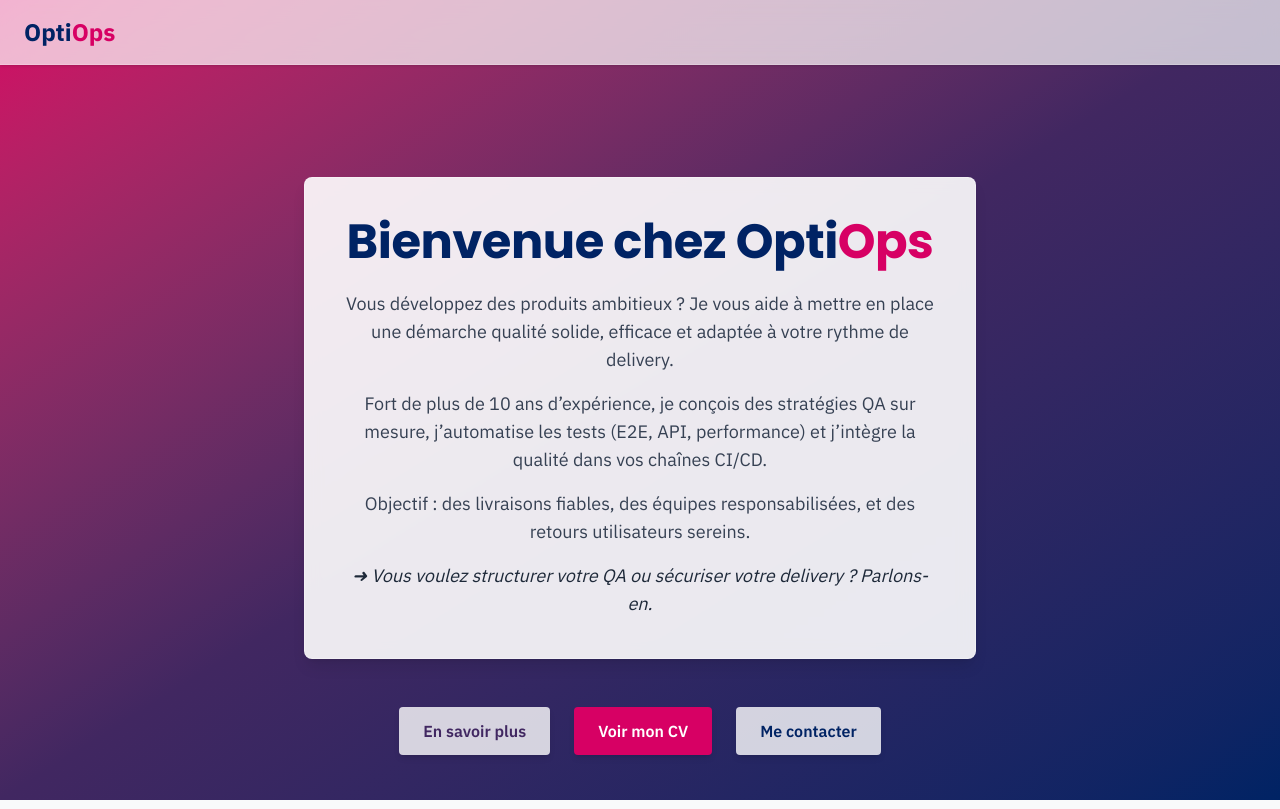
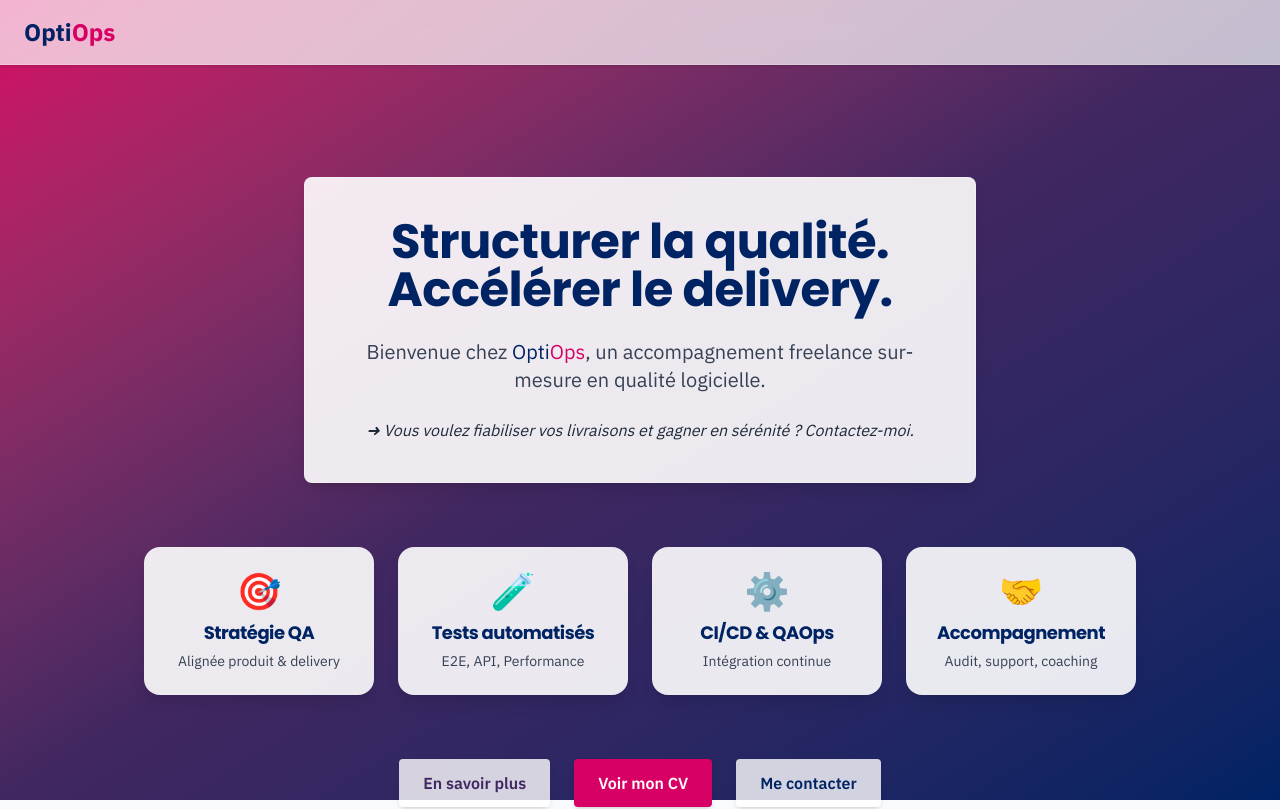
Before and after one commit to Mehdi92i/OptiOps, a Next.js app: page / in a window 1280 px wide. Shown: the top 809 px of the page. Built offline with nearby package versions, Linux system fonts and the light colour scheme.

Commit message:
change style hom page

```diff
--- a/src/app/page.js
+++ b/src/app/page.js
@@ -21,35 +21,53 @@ export default function Home() {
             {/* Fond dégradé comme le CV */}
             <div className="fixed inset-0 -z-10 bg-gradient-to-br from-[#D70064] via-[#412761] to-[#002364]" />
 
-            <div className="w-full max-w-screen-xl mx-auto px-6 lg:px-12 py-20 flex flex-col items-center space-y-12">
+            <div className="w-full max-w-screen-xl mx-auto px-6 lg:px-12 py-20 flex flex-col items-center space-y-16">
                 <div className="bg-white/90 backdrop-blur-sm border border-white/30 shadow-lg rounded-lg p-10 text-center space-y-6 max-w-2xl">
                     <h1 className="text-3xl md:text-5xl font-bold">
-                        Bienvenue chez <span className="text-[#002364]">Opti</span>
-                        <span className="text-[#D70064]">Ops</span>
+                        Structurer la qualité. <br />
+                        Accélérer le delivery.
                     </h1>
 
-                    <div className="space-y-4 text-gray-700 text-base md:text-lg">
-                        <p>
-                            Vous développez des produits ambitieux ? Je vous aide à mettre en
-                            place une démarche qualité solide, efficace et adaptée à votre
-                            rythme de delivery.
-                        </p>
-                        <p>
-                            Fort de plus de 10 ans d’expérience, je conçois des stratégies QA
-                            sur mesure, j’automatise les tests (E2E, API, performance) et
-                            j’intègre la qualité dans vos chaînes CI/CD.
-                        </p>
-                        <p>
-                            Objectif : des livraisons fiables, des équipes responsabilisées,
-                            et des retours utilisateurs sereins.
-                        </p>
-                        <p className="italic text-gray-800 mt-4">
-                            ➜ Vous voulez structurer votre QA ou sécuriser votre delivery ?
-                            Parlons-en.
-                        </p>
-                    </div>
+                    <p className="text-lg md:text-xl text-gray-700">
+                        Bienvenue chez <span className="text-[#002364]">Opti</span>
+                        <span className="text-[#D70064]">Ops</span>, un accompagnement
+                        freelance sur-mesure en qualité logicielle.
+                    </p>
+
+                    <p className="italic text-gray-800 mt-4 text-center">
+                        ➜ Vous voulez fiabiliser vos livraisons et gagner en sérénité ?
+                        Contactez-moi.
+                    </p>
                 </div>
 
+                <section className="grid grid-cols-1 sm:grid-cols-2 lg:grid-cols-4 gap-6 w-full max-w-5xl px-4">
+                    <div className="bg-white/90 text-[#D70064] rounded-2xl p-6 shadow-lg text-center flex flex-col items-center hover:scale-105 transition-transform duration-300">
+                        <span className="text-4xl mb-2">🎯</span>
+                        <h3 className="font-bold text-lg">Stratégie QA</h3>
+                        <p className="text-sm text-gray-700 mt-1">Alignée produit & delivery</p>
+                    </div>
+
+                    <div className="bg-white/90 text-[#412761] rounded-2xl p-6 shadow-lg text-center flex flex-col items-center hover:scale-105 transition-transform duration-300">
+                        <span className="text-4xl mb-2">🧪</span>
+                        <h3 className="font-bold text-lg">Tests automatisés</h3>
+                        <p className="text-sm text-gray-700 mt-1">E2E, API, Performance</p>
+                    </div>
+
+                    <div className="bg-white/90 text-[#002364] rounded-2xl p-6 shadow-lg text-center flex flex-col items-center hover:scale-105 transition-transform duration-300">
+                        <span className="text-4xl mb-2">⚙️</span>
+                        <h3 className="font-bold text-lg">CI/CD & QAOps</h3>
+                        <p className="text-sm text-gray-700 mt-1">Intégration continue</p>
+                    </div>
+
+                    <div className="bg-white/90 text-[#D70064] rounded-2xl p-6 shadow-lg text-center flex flex-col items-center hover:scale-105 transition-transform duration-300">
+                        <span className="text-4xl mb-2">🤝</span>
+                        <h3 className="font-bold text-lg">Accompagnement</h3>
+                        <p className="text-sm text-gray-700 mt-1">Audit, support, coaching</p>
+                    </div>
+                </section>
+
+
+                {/* CTA */}
                 <div className="flex flex-wrap justify-center gap-6">
                     <Link
                         href="/about"
```
